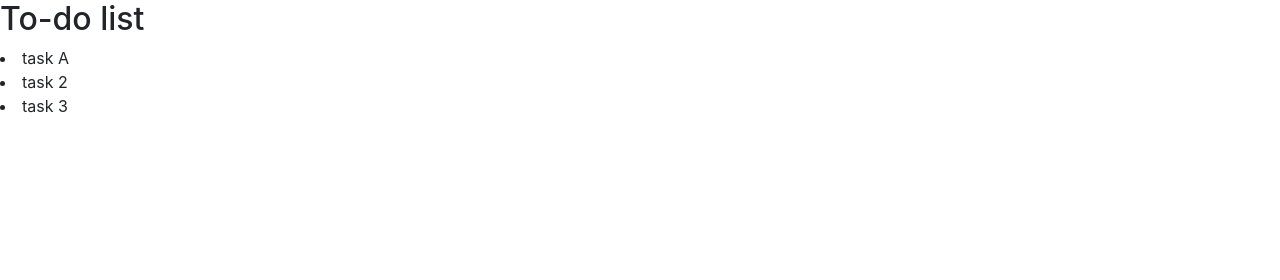
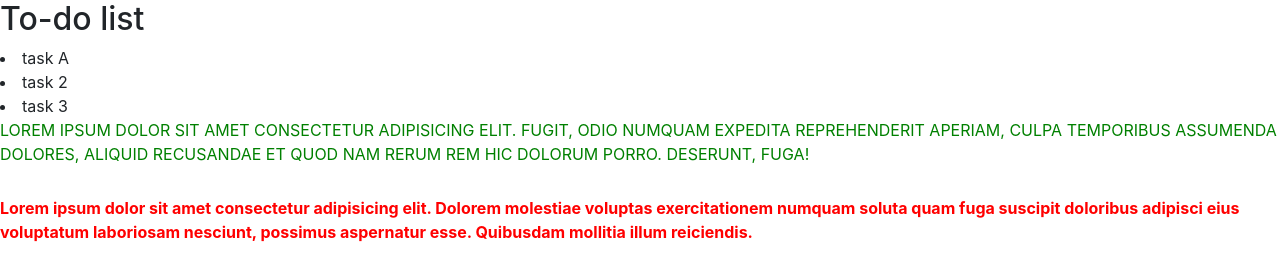
Before and after one commit to FSDonnelly/javascript-exercises, a plain HTML site: page index.html in a window 1280 px wide. Drawn offline with nearby package versions, Linux system fonts and the light colour scheme.

Commit message:
manipulating style of elements javascript exercises

```diff
--- a/index.html
+++ b/index.html
@@ -23,6 +23,18 @@
       <li>task 1</li>
       <li>task 2</li>
     </ui>
+    <p class="green">
+      Lorem ipsum dolor sit amet consectetur adipisicing elit. Fugit, odio
+      numquam expedita reprehenderit aperiam, culpa temporibus assumenda
+      dolores, aliquid recusandae et quod nam rerum rem hic dolorum porro.
+      Deserunt, fuga!
+    </p>
+    <p class="red">
+      Lorem ipsum dolor sit amet consectetur adipisicing elit. Dolorem molestiae
+      voluptas exercitationem numquam soluta quam fuga suscipit doloribus
+      adipisci eius voluptatum laboriosam nesciunt, possimus aspernatur esse.
+      Quibusdam mollitia illum reiciendis.
+    </p>
 
     <!-- Optional JavaScript --><script src="js/script.js"></script>
     <!-- jQuery first, then Popper.js, then Bootstrap JS --><script
--- a/js/script.js
+++ b/js/script.js
@@ -16,3 +16,14 @@ list.insertBefore(task, firstElement); //place element in array
 
 let element = list.children[1]; //create var to hold element to delete
 element.remove();
+
+// Manipulating Style
+
+let green = document.querySelector('.green');
+green.style.color = 'green';
+green.style.marginBottom = '30px';
+green.style.textTransform = 'uppercase';
+
+let red = document.querySelector('.red');
+red.style.color = 'red';
+red.style.fontWeight = 'bold';
```
